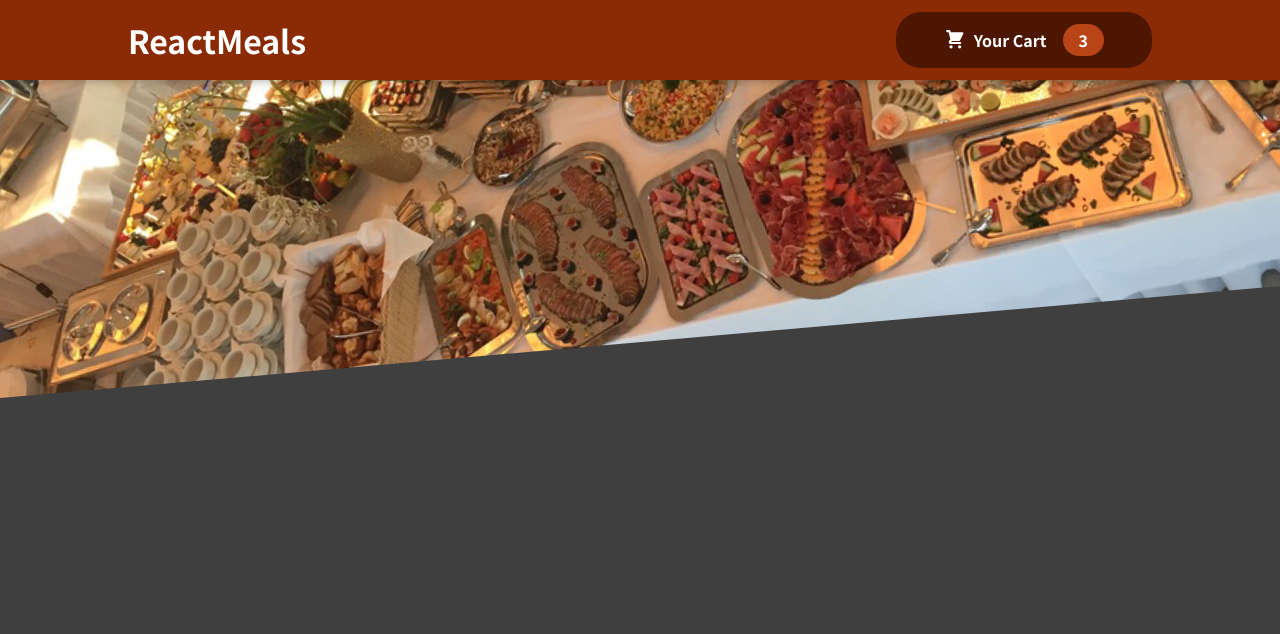
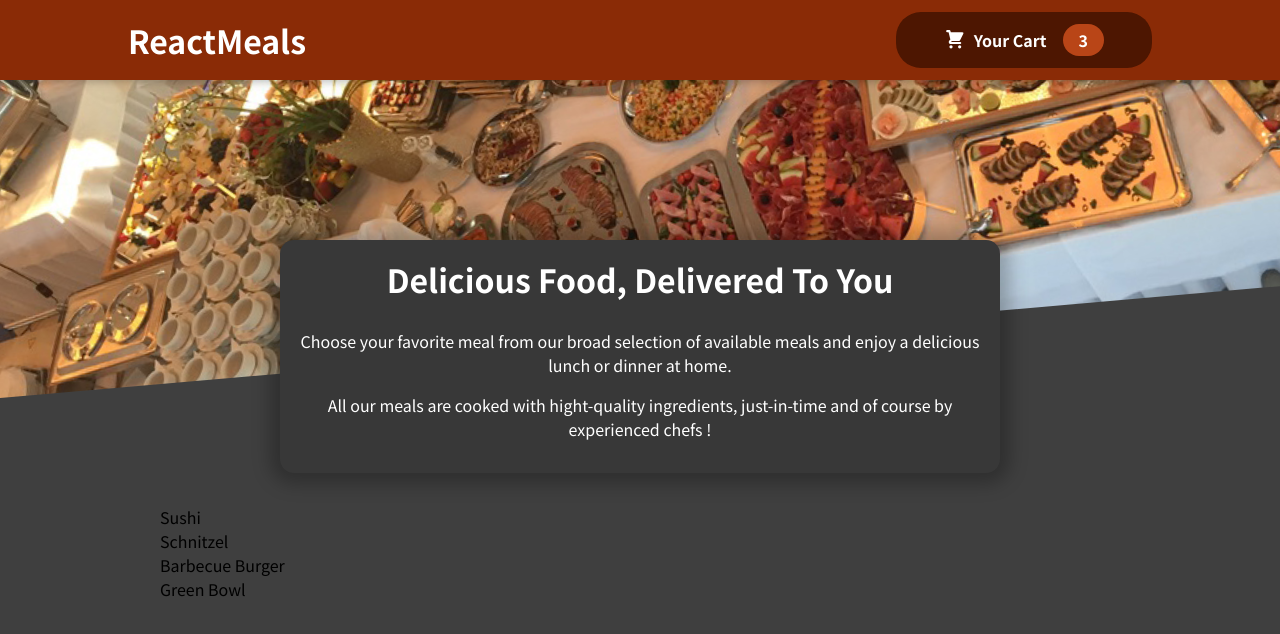
Before and after one commit to bejaouiHajer/Food_Order_App, a React (Create React App) app: page / in a window 1280 px wide. Shown: the top 634 px of the page. Built offline with nearby package versions, Linux system fonts and the light colour scheme.

Commit message:
adding Meals component

```diff
--- a/src/App.js
+++ b/src/App.js
@@ -1,11 +1,15 @@
 import { Fragment } from 'react';
 
 import Header from './components/Layout/Header';
+import Meals from './components/Meals/Meals';
 
 function App() {
   return (
     <Fragment>
       <Header />
+      <main>
+        <Meals />
+      </main>
     </Fragment>
   );
 }
--- /dev/null
+++ b/src/components/Meals/AvailableMeals.js
@@ -0,0 +1,41 @@
+import classes from './AvailableMeals.module.css';
+
+const DUMMY_MEALS = [
+    {
+      id: 'm1',
+      name: 'Sushi',
+      description: 'Finest fish and veggies',
+      price: 22.99,
+    },
+    {
+      id: 'm2',
+      name: 'Schnitzel',
+      description: 'A german specialty!',
+      price: 16.5,
+    },
+    {
+      id: 'm3',
+      name: 'Barbecue Burger',
+      description: 'American, raw, meaty',
+      price: 12.99,
+    },
+    {
+      id: 'm4',
+      name: 'Green Bowl',
+      description: 'Healthy...and green...',
+      price: 18.99,
+    },
+  ];
+
+
+
+
+const AvailableMeals =()=>{
+    const mealsList = DUMMY_MEALS.map(meal => <li>{meal.name}</li>);
+   return <section className={classes.meals}>
+      <ul>
+          {mealsList}
+      </ul>
+   </section>
+};
+export default AvailableMeals;
--- /dev/null
+++ b/src/components/Meals/AvailableMeals.module.css
@@ -0,0 +1,24 @@
+.meals {
+    max-width: 60rem;
+    width: 90%;
+    margin: 2rem auto;
+    animation: meals-appear 1s ease-out forwards;
+  }
+
+  .meals ul {
+    list-style: none;
+    margin: 0;
+    padding: 0;
+  }
+
+  @keyframes meals-appear {
+    from {
+      opacity: 0;
+      transform: translateY(3rem);
+    }
+
+    to {
+      opacity: 1;
+      transform: translateY(0);
+    }
+  }
--- /dev/null
+++ b/src/components/Meals/Meals.js
@@ -0,0 +1,13 @@
+import { Fragment } from 'react';
+import AvailableMeals from './AvailableMeals';
+import MealsSummary from './MealsSummary';
+
+const Meals =() =>{
+    return(
+        <Fragment>
+          <MealsSummary />
+          <AvailableMeals />
+        </Fragment>
+    );
+}
+export default Meals;
--- /dev/null
+++ b/src/components/Meals/MealsSummary.js
@@ -0,0 +1,18 @@
+import classes from './MealsSummary.module.css';
+
+
+
+const MealsSummary =() =>{
+   return <section className={classes.summary}>
+       <h2>Delicious Food, Delivered To You</h2>
+       <p>
+           Choose your favorite meal from our broad selection of available meals
+           and enjoy a delicious lunch or dinner at home.
+       </p>
+       <p>
+           All our meals are cooked with hight-quality ingredients, just-in-time
+           and of course by experienced chefs !
+       </p>
+   </section>
+};
+export default MealsSummary;
--- /dev/null
+++ b/src/components/Meals/MealsSummary.module.css
@@ -0,0 +1,18 @@
+.summary {
+    text-align: center;
+    max-width: 45rem;
+    width: 90%;
+    margin: auto;
+    margin-top: -10rem;
+    position: relative;
+    background-color: #383838;
+    color: white;
+    border-radius: 14px;
+    padding: 1rem;
+    box-shadow: 0 1px 18px 10px rgba(0, 0, 0, 0.25);
+  }
+
+  .summary h2 {
+    font-size: 2rem;
+    margin-top: 0;
+  }
```
